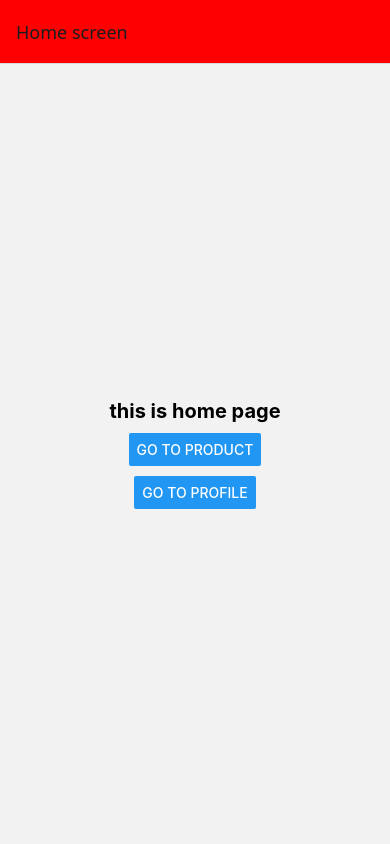
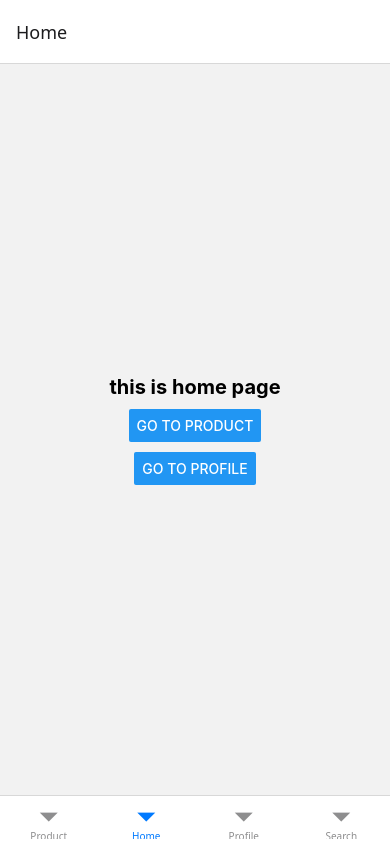
Before and after one commit to ashwini286/react-Native-Started, a React Native app: screen /Home in a window 390 px wide. Built offline with nearby package versions, Linux system fonts and the light colour scheme.

Commit message:
tab navigation is done

```diff
--- a/App.js
+++ b/App.js
@@ -1,30 +1,40 @@
 import React from 'react';
 import { NavigationContainer } from '@react-navigation/native';
-import { createNativeStackNavigator } from '@react-navigation/native-stack';
-
+import { createNativeStackNavigator} from '@react-navigation/native-stack';
+import { createBottomTabNavigator } from '@react-navigation/bottom-tabs';
 import Home from './container/screen/home';
 import Product from './container/screen/product';
 import Profile from './container/screen/profile';
 import Search from './container/screen/search';
 
-const Stack = createNativeStackNavigator();
-
-const StackNavigator = () => {
+// const Stack = createNativeStackNavigator();
+const Tab = createBottomTabNavigator();
+const TabNavigator = () => {
   return (
-    <Stack.Navigator initialRouteName="Home">
-      <Stack.Screen name="Product" component={Product} />
-      <Stack.Screen name="Home" component={Home}
-      options={{title:"Home screen", headerStyle:{backgroundColor:"red"}}}  />
-      <Stack.Screen name="Profile" component={Profile} />
-      <Stack.Screen name="Search" component={Search} />
-    </Stack.Navigator>
+    <Tab.Navigator initialRouteName="Home">
+      <Tab.Screen name="Product" component={Product} />
+      <Tab.Screen name="Home" component={Home} />
+      <Tab.Screen name="Profile" component={Profile} />
+      <Tab.Screen name="Search" component={Search} />
+    </Tab.Navigator>
   );
 };
+// const StackNavigator = () => {
+//   return (
+//     <Stack.Navigator initialRouteName="Home">
+//       <Stack.Screen name="Product" component={Product} />
+//       <Stack.Screen name="Home" component={Home} />
+//       <Stack.Screen name="Profile" component={Profile} />
+//       <Stack.Screen name="Search" component={Search} />
+//     </Stack.Navigator>
+//   );
+// };
 
 const App = () => {
   return (
     <NavigationContainer>
-      <StackNavigator />
+      <TabNavigator />
+      {/* <StackNavigator /> */}
     </NavigationContainer>
   );
 };
--- a/container/screen/home.js
+++ b/container/screen/home.js
@@ -20,7 +20,7 @@ const home = ({ navigation }) => {
       />
       <Button
         title="Go to Profile"
-        onPress={() => navigation.navigate("Profile")}
+        onPress={() => navigation.navigate("Profile", { id: 2, name: "shreya" })}
       />
     </View>
   );
--- a/container/screen/profile.js
+++ b/container/screen/profile.js
@@ -1,6 +1,6 @@
 import React from "react";
 import { Text, View, Button } from "react-native";
-const profile = ({ navigation }) => {
+const profile = ({ navigation}) => {
   return (
     <View
       style={{
@@ -14,6 +14,7 @@ const profile = ({ navigation }) => {
       <Text style={{ fontSize: 20, fontWeight: "bold" }}>
         this is profile page
       </Text>
+
       <Button
         title="Go to Search"
         onPress={() => navigation.navigate("Search")}
```
Also changed, not shown: package.json (+6 -2 lines), 2 other files (tests, documents, lock files or other folders).
